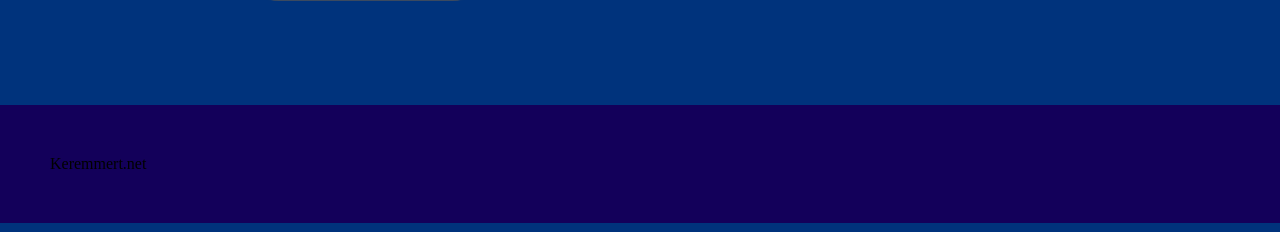
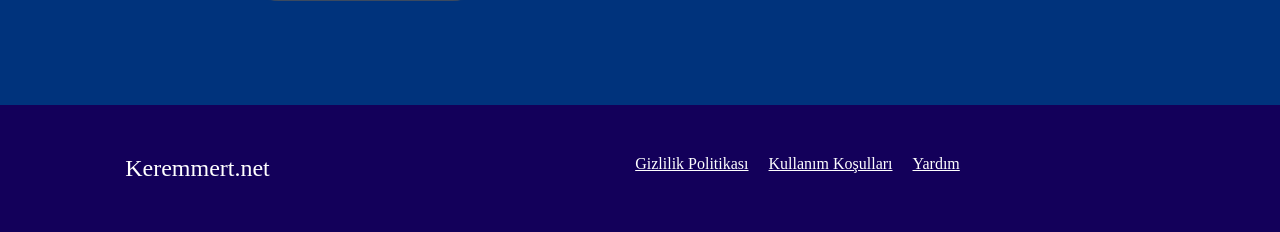
Before and after one commit to kerem37mert/bilgi-oyunu-website, a PHP site: page / in a window 1280 px wide. Shown: the part 957-1189 px from the top of the page. Run offline with PHP 8.4, Linux system fonts and the light colour scheme.

Commit message:
footer complete

```diff
--- a/css/styles.css
+++ b/css/styles.css
@@ -84,6 +84,40 @@ body{
 /* Footer Start */
 .footer{
     background-color: #13005A;
-    padding: 50px
+    padding: 50px;
+    display: flex;
+    flex-direction: row;
+}
+.footer-logo{
+    flex:1;
+    display: flex;
+    flex-direction: row;
+    justify-content: center;
+}
+.footer-link{
+    color: #fff;
+    text-decoration: none;
+    font-size: 1.5rem;
+}
+.footer-router{
+    flex: 3;
+    display: flex;
+    flex-direction: row;
+    justify-content: center;
+}
+.footer-navigation{
+    color: #fff;
+    font-size: 1rem;
+    padding-left: 20px
+}
+
+@media (max-width: 768px){
+    .footer{
+        display: block;
+    }
+    .footer-logo{
+        margin-bottom: 50px;
+    }
+
 }
 /* Footer End */
--- a/index.html
+++ b/index.html
@@ -36,7 +36,14 @@
         </section>
     </main>
     <footer class="footer">
-        Keremmert.net
+        <div class="footer-logo">
+            <a class="footer-link" href="https://www.keremmert.net">Keremmert.net</a>
+        </div>
+        <div class="footer-router">
+            <a class="footer-navigation" href="/">Gizlilik Politikası</a>
+            <a class="footer-navigation" href="/">Kullanım Koşulları</a>
+            <a class="footer-navigation" href="/">Yardım</a>
+        </div>
     </footer>
 </body>
 </html>
```
